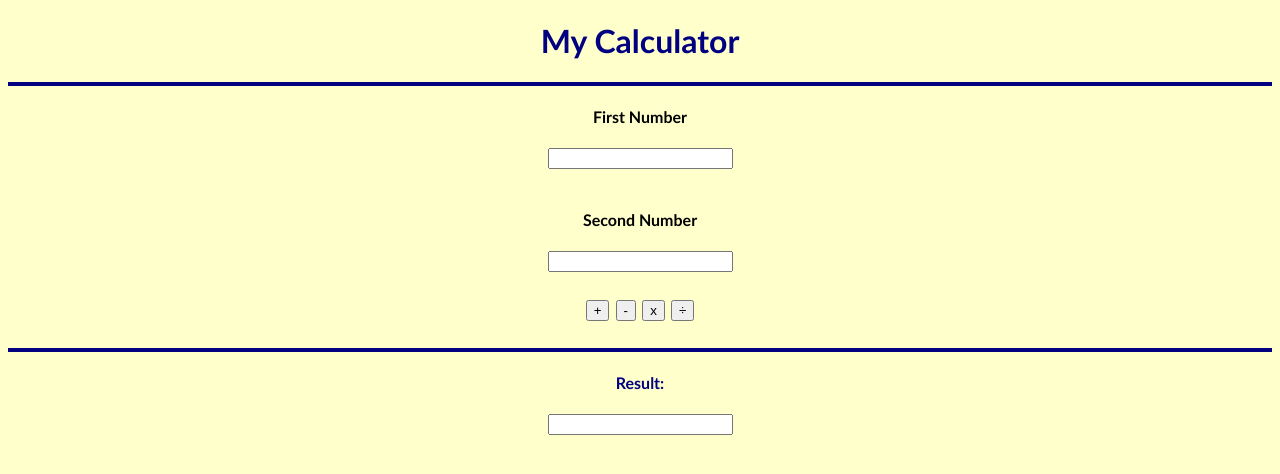
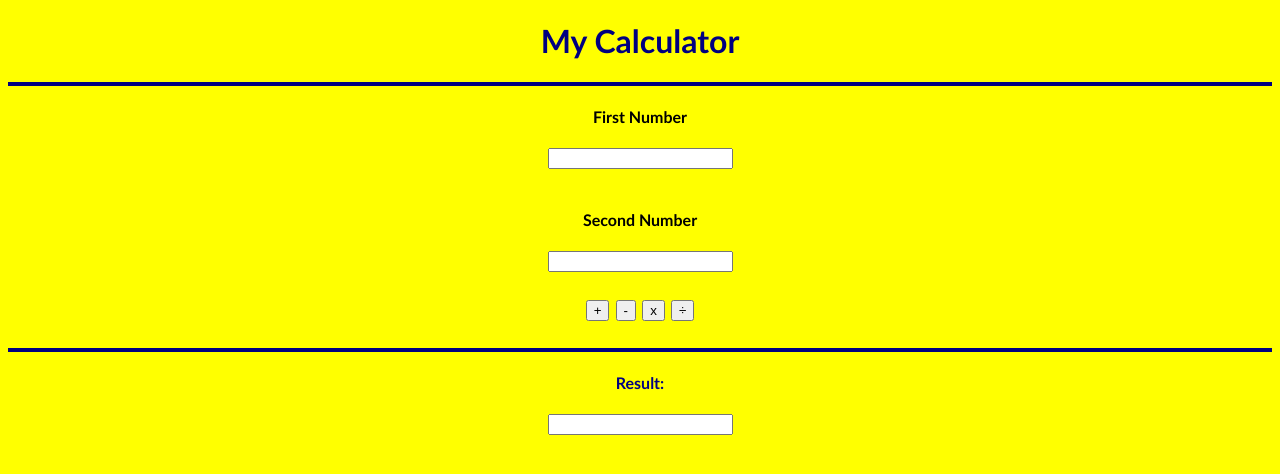
Before and after one commit to HassanSher/Calculator, a plain HTML site: page index.html in a window 1280 px wide. Drawn offline with Linux system fonts and the light colour scheme.

Commit message:
Update index.html

```diff
--- a/index.html
+++ b/index.html
@@ -4,7 +4,7 @@
   <title>JavaScript Calculator</title>
   <style>
     body {
-      background-color: #ffffcc;
+      background-color: yellow;
       font-family: Calibri;
       text-align: center;
     }
```
